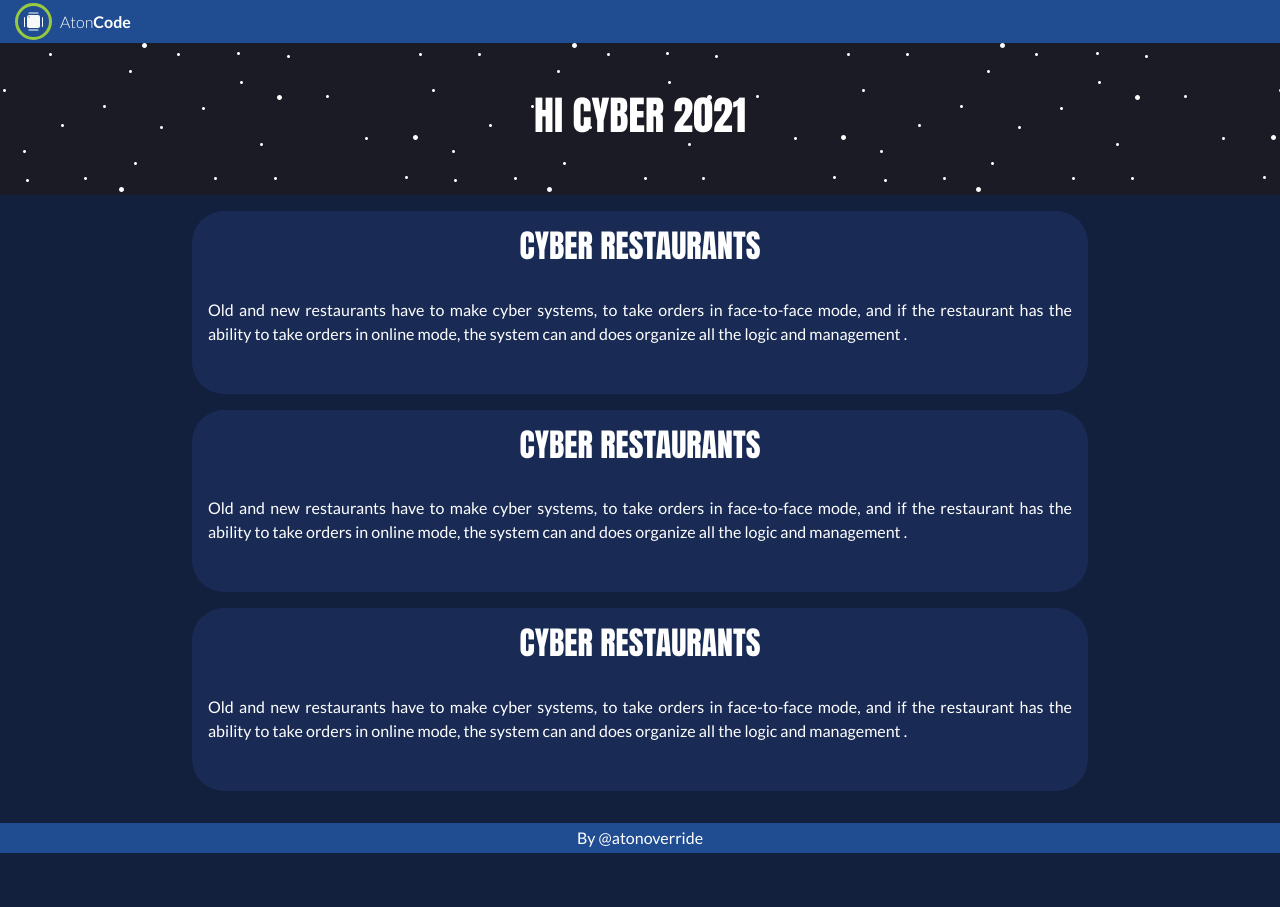
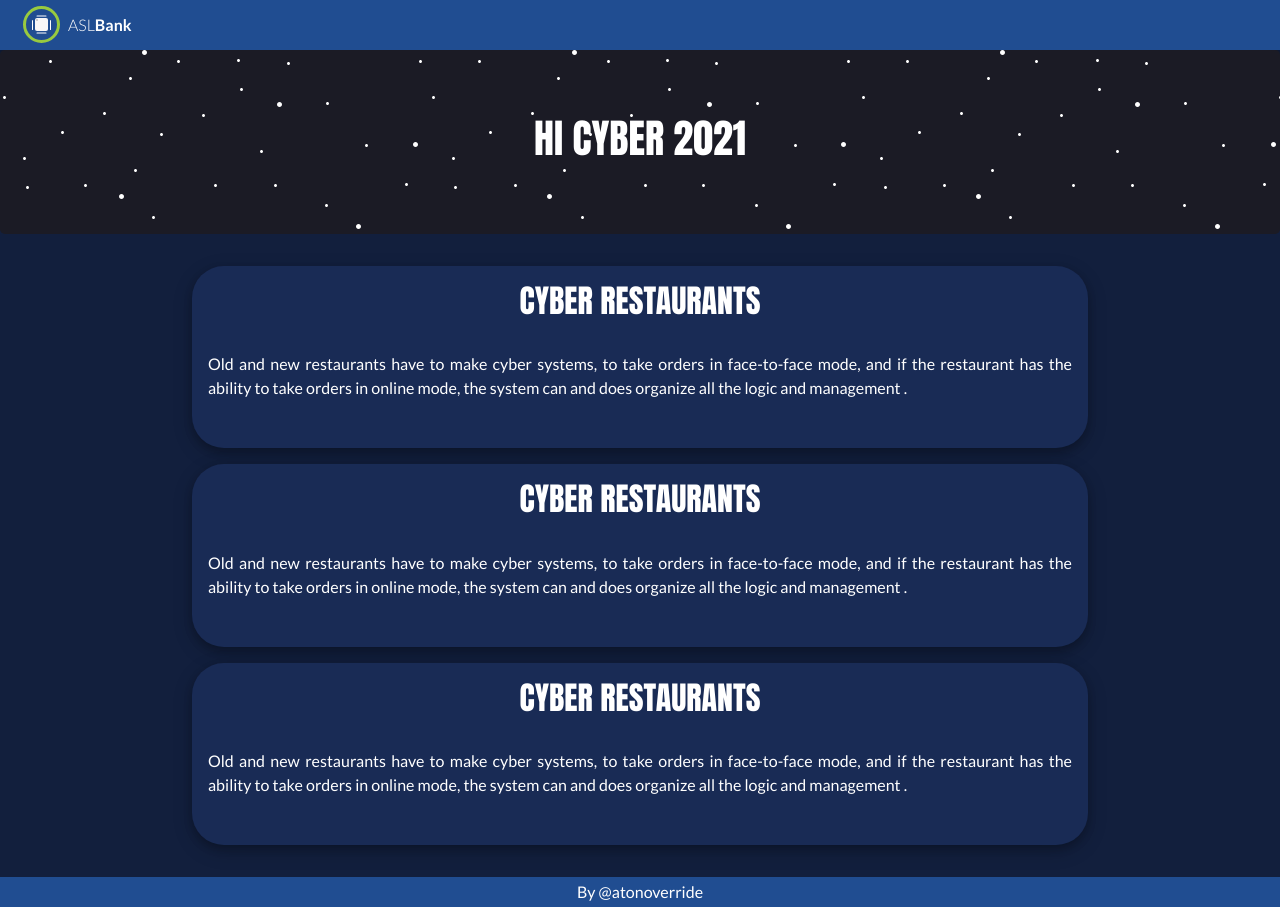
Before and after one commit to ASLBank/aslbank-web, a React (Create React App) app: page / in a window 1280 px wide. Before the commit the page ends 853 px from the top, so only its background shows below. Built offline with nearby package versions, Linux system fonts and the light colour scheme.

Commit message:
AtonCode

```diff
--- a/package.json
+++ b/package.json
@@ -8,6 +8,7 @@
     "@testing-library/react": "^11.2.2",
     "@testing-library/user-event": "^12.6.0",
     "bootstrap": "^4.5.3",
+    "bootstrap4": "0.0.1-security",
     "react": "^17.0.1",
     "react-dom": "^17.0.1",
     "react-router-dom": "^5.2.0",
--- a/src/components/Navbar.js
+++ b/src/components/Navbar.js
@@ -7,12 +7,13 @@ import logo from '../images/Logo-Nav.svg';
 class Navbar extends React.Component {
   render() {
     return (
+
       <div className="Navbar">
         <div className="container-fluid">
           <Link className="Navbar__brand" to="/">
             <img className="Navbar__brand-logo" src={logo} alt="Logo" />
-            <span className="font-weight-light">Aton</span>
-            <span className="font-weight-bold">Code</span>
+            <span className="font-weight-light">ASL</span>
+            <span className="font-weight-bold">Bank</span>
           </Link>
         </div>
       </div>
--- a/src/components/styles/Navbar.css
+++ b/src/components/styles/Navbar.css
@@ -1,12 +1,12 @@
 .Navbar {
   width: 100%;
-  padding: 0.2rem 0;
+  padding: 0.4rem 0;
   background-color: #204d91;
+  box-shadow: 0 4px 8px 0 rgba(0, 0, 0, 0.2), 0 6px 20px 0 rgba(0, 0, 0, 0.19);
 }
 
 .Navbar__brand {
   color: #ffffff;
-
   display: flex;
   align-items: center;
 }
@@ -18,4 +18,5 @@
 
 .Navbar__brand-logo {
   margin-right: 0.5rem;
+  margin-left: 0.5rem;
 }
--- a/src/index.css
+++ b/src/index.css
@@ -25,6 +25,7 @@ section {
     border-radius: 2rem;
     align-content: center;
     margin-bottom: 1rem;
+    box-shadow: 0 4px 8px 0 rgba(0, 0, 0, 0.2), 0 6px 20px 0 rgba(0, 0, 0, 0.19);
 
 
 }
--- a/src/pages/Home.js
+++ b/src/pages/Home.js
@@ -8,7 +8,7 @@ export default class Home extends Component {
   render() {
     return (
       <React.Fragment>
-        <div className="Home_hero">
+        <div className="jumbotron Home_hero">
           <h1>Hi cyber 2021</h1>
         </div>
 
--- a/src/pages/styles/Home.css
+++ b/src/pages/styles/Home.css
@@ -7,14 +7,14 @@
 
 }
 
-.Home_hero {
-  width: 100%;
-  padding: 3rem 0;
+.Home_hero{
+
   background: url('/src/images/stars.svg'), #1B1B25;
   background-repeat: repeat;
   color: #ffffff;
   text-align: center;
-  margin-bottom: 1rem;
+  padding: auto;
+
 
 }
 
--- a/src/pages/styles/NotFound.css
+++ b/src/pages/styles/NotFound.css
@@ -7,7 +7,7 @@
   }
   .NotFound_hero {
     width: 100%;
-    padding: 3rem 0;
+    padding: 5rem 0;
     background: url('/src/images/stars.svg'), #1B1B25;
     background-repeat: repeat;
     margin-bottom: 3rem;
```
Also changed, not shown: 2 other files (tests, documents, lock files or other folders).
